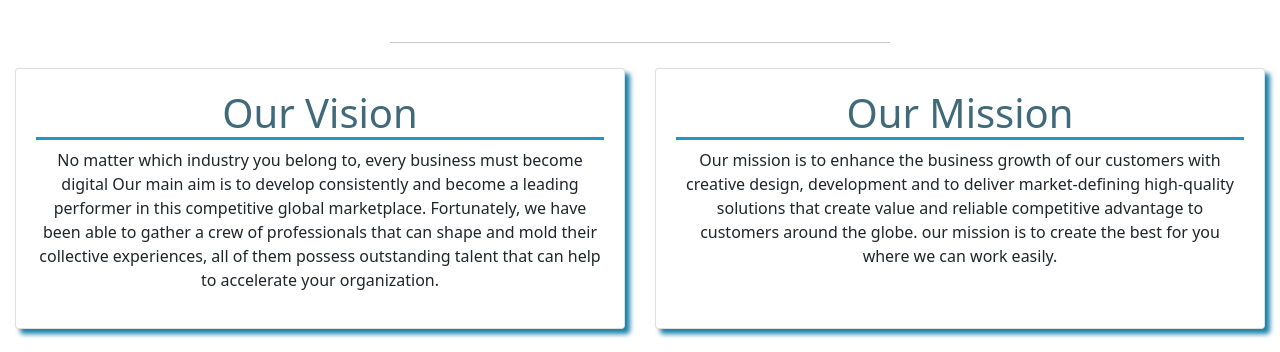
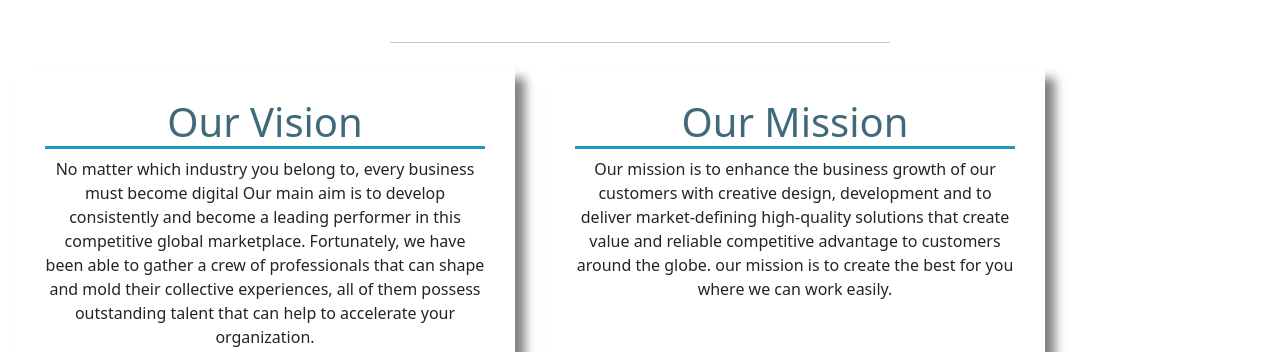
Before and after one commit to raunaqrichi/e-learning, a React (Create React App) app: page /AboutUs in a window 1280 px wide. Shown: the part 600-952 px from the top of the page. Built offline with nearby package versions, Linux system fonts and the light colour scheme.

Commit message:
contact added

```diff
--- a/src/Components/About-Us/AboutUs.js
+++ b/src/Components/About-Us/AboutUs.js
@@ -9,11 +9,11 @@ const AboutUs = () =>{
            </div><hr/>
             <div className='d-flex'>
 
-            <div className=' card'>
+            <div className='contact'>
                    <h1 className='name'>Our Vision</h1>
                     <p>No matter which industry you belong to, every business must become digital Our main aim is to develop consistently and become a leading performer in this competitive global marketplace. Fortunately, we have been able to gather a crew of professionals that can shape and mold their collective experiences, all of them possess outstanding talent that can help to accelerate your organization.</p>
             </div>
-            <div className=' card'>
+            <div className='contact'>
              <h1 className='name'>Our Mission</h1>
              <p>Our mission is to enhance the business growth of our customers with creative design, development and to deliver market-defining high-quality solutions that create value and reliable competitive advantage to customers around the globe. our mission is to create the best for you where we can work easily.</p>
             </div>
```
